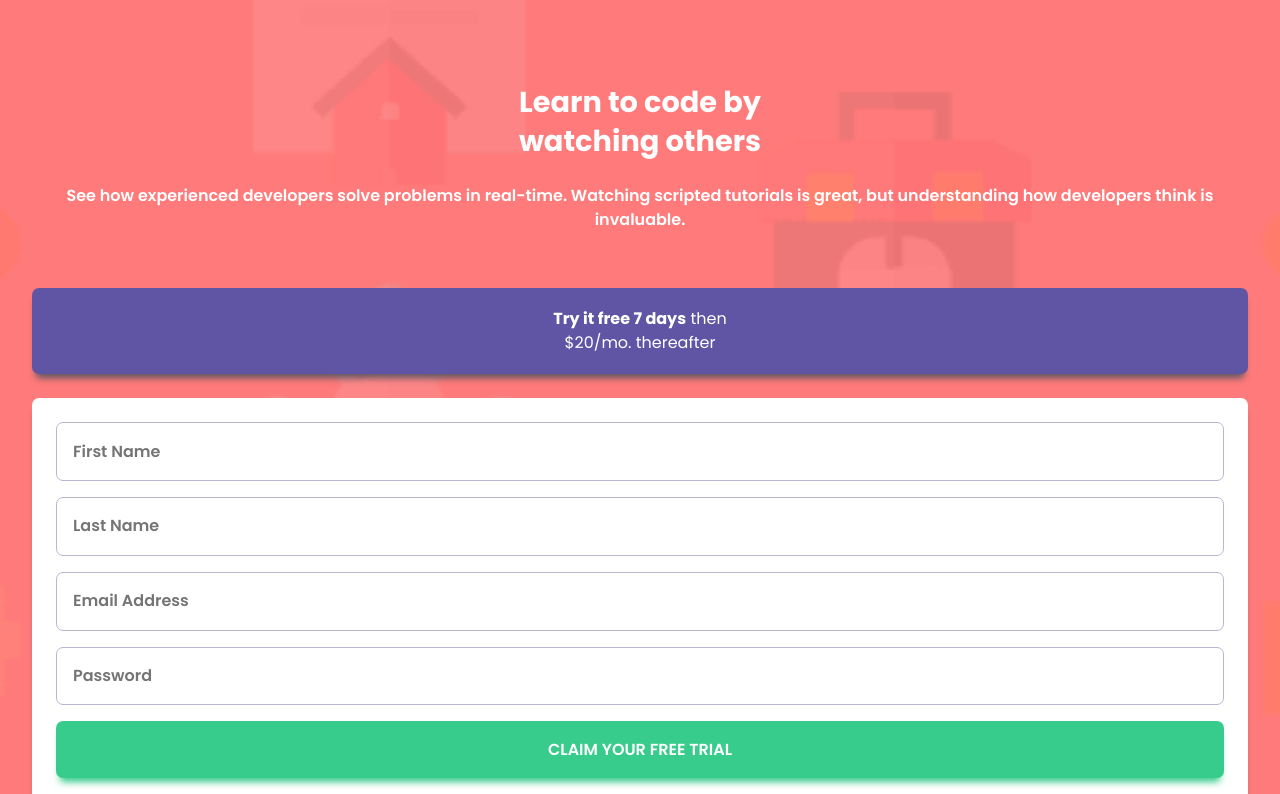
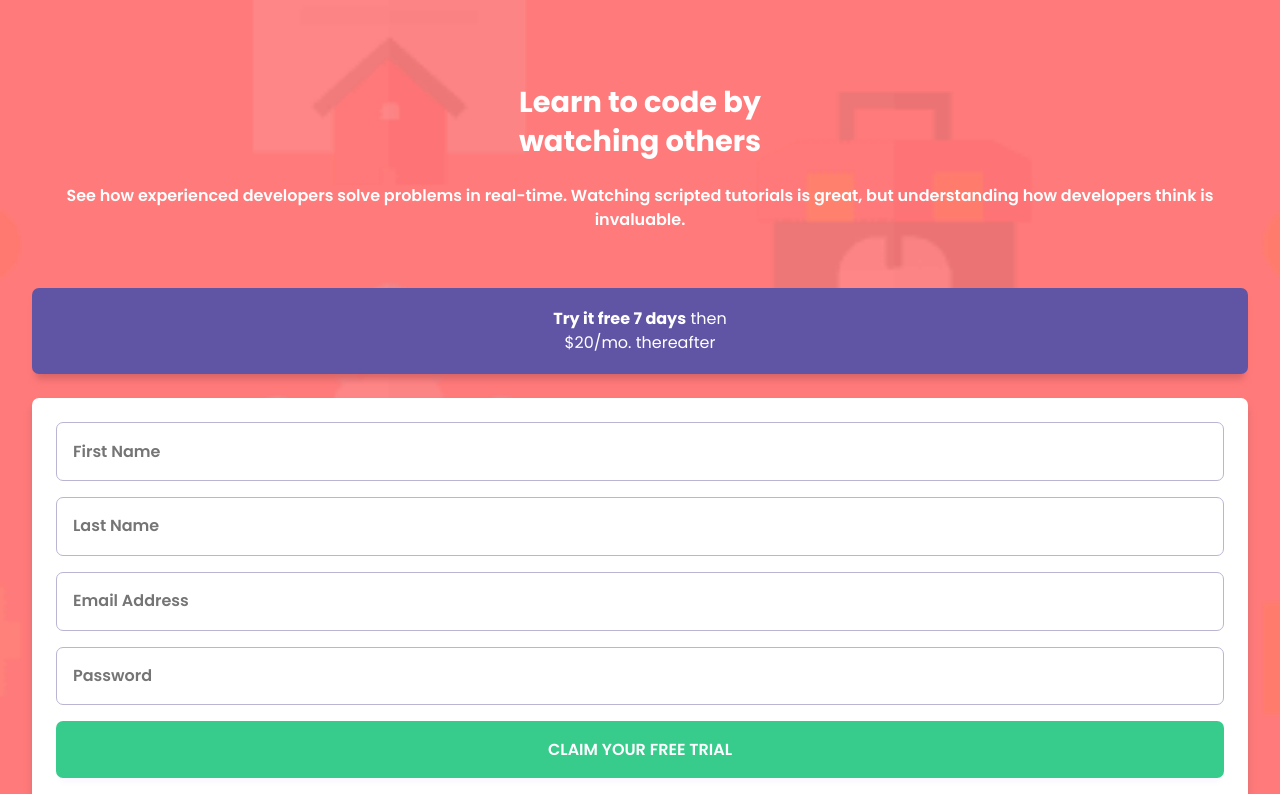
Before and after one commit to Nocks/intro-component-with-signup-form, a plain HTML site: page index.html in a window 1280 px wide. Shown: the top 794 px of the page. Drawn offline with Linux system fonts and the light colour scheme.

Commit message:
Button shadows colour

```diff
--- a/css/styles.scss
+++ b/css/styles.scss
@@ -107,9 +107,9 @@ input:focus {
           background-color: $color-blue;
           color: #fff;
           line-height: 1.499em;
-          -webkit-box-shadow: 0px 8px 7px -4px rgba(88,86,97,1);
-          -moz-box-shadow: 0px 8px 7px -4px rgba(88,86,97,1);
-          box-shadow: 0px 8px 7px -4px rgba(88,86,97,1);
+          -webkit-box-shadow: 0px 9px 7px -4px rgba(217,101,102,1);
+          -moz-box-shadow: 0px 9px 7px -4px rgba(217,101,102,1);
+          box-shadow: 0px 9px 7px -4px rgba(217,101,102,1);
 
             .trail-emphasis {
               font-weight: 700;
@@ -128,9 +128,12 @@ input:focus {
           background-color: #fff;
           padding: 1.5em;
           border-radius: 0.438em;
-          -webkit-box-shadow: 0px 9px 7px -4px rgba(88,86,97,1);
-          -moz-box-shadow: 0px 9px 7px -4px rgba(88,86,97,1);
-          box-shadow: 0px 9px 7px -4px rgba(88,86,97,1);
+          // -webkit-box-shadow: 0px 9px 7px -4px rgba(88,86,97,1);
+          // -moz-box-shadow: 0px 9px 7px -4px rgba(88,86,97,1);
+          // box-shadow: 0px 9px 7px -4px rgba(88,86,97,1);
+          -webkit-box-shadow: 0px 7px 7px 0px rgba(216,110,114,1);
+          -moz-box-shadow: 0px 7px 7px 0px rgba(216,110,114,1);
+          box-shadow: 0px 7px 7px 0px rgba(216,110,114,1);
 
             .form-group {
               display: flex;
@@ -158,9 +161,12 @@ input:focus {
                   font-weight: 600;
                   margin-top: 1em;
                   text-transform: uppercase;
-                  -webkit-box-shadow: 0px 8px 7px -4px rgba(56,204,140,1);
-                  -moz-box-shadow: 0px 8px 7px -4px rgba(56,204,140,1);
-                  box-shadow: 0px 8px 7px -4px rgba(56,204,140,1);
+                  -webkit-box-shadow: 0px 8px 7px -4px rgba(248,248,255,1);
+                  -moz-box-shadow: 0px 8px 7px -4px rgba(248,248,255,1);
+                  box-shadow: 0px 8px 7px -4px rgba(248,248,255,1);
+                  // -webkit-box-shadow: 0px 8px 7px -4px rgba(56,204,140,1);
+                  // -moz-box-shadow: 0px 8px 7px -4px rgba(56,204,140,1);
+                  // box-shadow: 0px 8px 7px -4px rgba(56,204,140,1);
                 }
             }
 
```
Also changed, not shown: css/styles.css, 1 other file.
